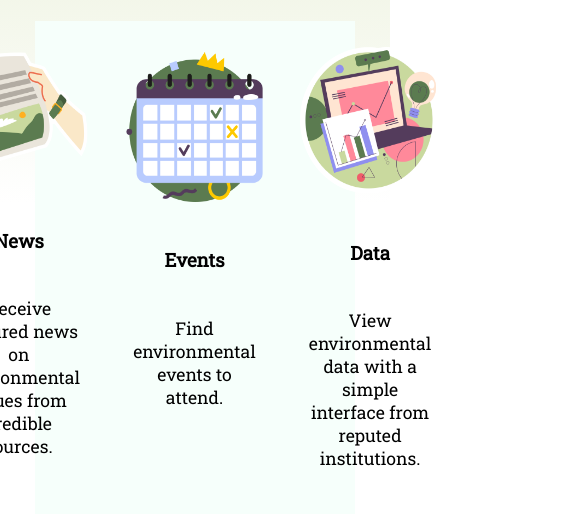
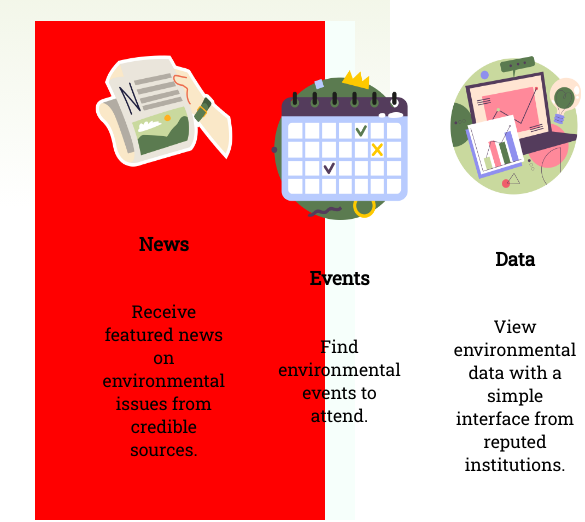
Before and after one commit to sultanarebaka/responsive_envonow, a plain HTML site: page index.html in a window 390 px wide. Shown: the part 603-1125 px from the top of the page, 585 px wide, since content can reach past the window. Drawn offline with Linux system fonts and the light colour scheme; a web font is replaced by a local one.

Commit message:
Add files via upload

```diff
--- a/style.css
+++ b/style.css
@@ -214,7 +214,9 @@ display: flex;
 background-color: #f6fffb;
 align-items: center;
 justify-content: center;
-  grid-template-columns: repeat(3, 1fr); /* 3 equal columns */
+
+border-left: 290px solid;
+  border-color: red;
    /* Optional spacing */
 }
 .container img:last-child {
@@ -263,7 +265,7 @@ justify-content: center;
     max-width: 100%;
     width: 80%;
     height: 150px;
-    margin-top: -30px;
+    top: -40px;
 
 
 
@@ -278,7 +280,7 @@ justify-content: center;
   max-width: 100%;
   width: 80%;
   height: 150px;
-  margin-top: 24px;
+  margin-top: 30px;
 
 
   }
@@ -322,6 +324,7 @@ justify-content: center;
 .form-container{
   display: flex;
   background-color: #f6fffb;
+
 }
 
 .container-credle{
```
